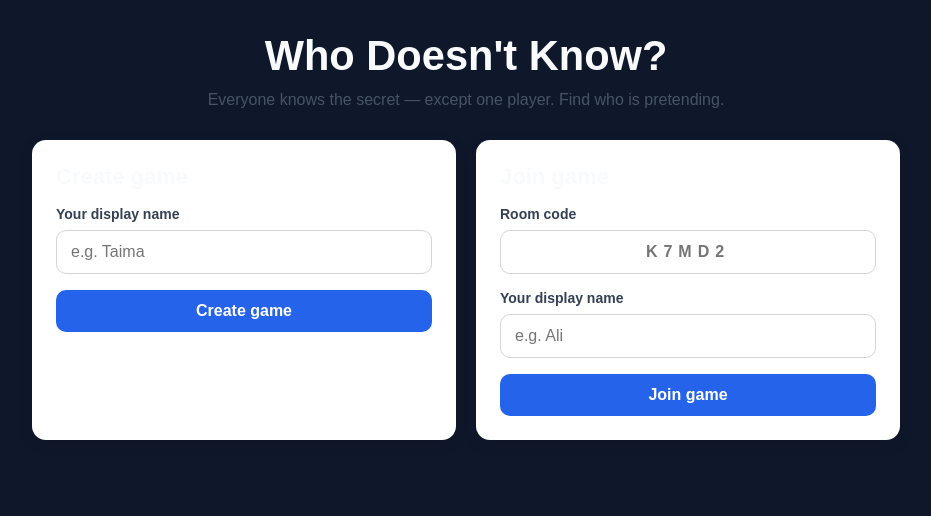
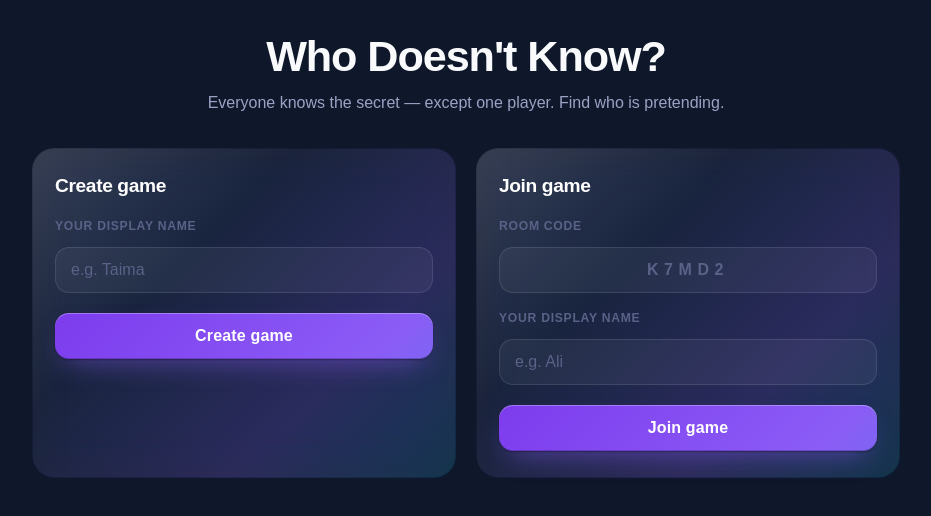
Before and after one commit to Tayma19/who-doesn-t-know, a React (Vite) app in the folder client/: page / in a window 1280 px wide. Shown: the top 516 px of the page, without its empty margins (174-1105 px from the left). Built offline with nearby package versions, Linux system fonts and the light colour scheme.

Commit message:
Tayma (#9)
* refactor: reorganize files and apply styles for Nawar and Alaa files

* refactor: clean up file paths, fix CSS imports, and integrate Yazan's routing & session setup

* style: format layouts and fix CSS across UI screens

---------

Co-authored-by: Tayma18 <taymawatfah.com>

```diff
--- a/client/index.html
+++ b/client/index.html
@@ -3,7 +3,7 @@
   <head>
     <meta charset="UTF-8" />
     <meta name="viewport" content="width=device-width, initial-scale=1.0" />
-    <title>B4F Hub</title>
+    <title>Who doesn't know</title>
   </head>
   <body>
     <div id="root"></div>
--- a/client/src/api/decision.api.ts
+++ b/client/src/api/decision.api.ts
@@ -18,7 +18,7 @@ export async function submitDecision(
     return mock.submitDecision(`${s.roomCode}:${s.playerId}`, choice);
   }
 
-  return request<{ ok: true }>("POST", `/api/games/${s.roomCode}/decisions`, {
+  return request<{ ok: true }>("POST", `/games/${s.roomCode}/decisions`, {
     playerId: s.playerId,
     choice,
   });
--- a/client/src/mocks/decision.mock.ts
+++ b/client/src/mocks/decision.mock.ts
@@ -83,7 +83,12 @@ export const decisionAfterTie = {
     decision: {
       submittedCount: 1,
       totalPlayers: 5,
-      lastOutcome: "2 Continue · 2 Vote",
+        lastOutcome: {
+    round: 2,
+    continueCount: 2,
+    voteCount: 2,
+    result: "continue" as const,
+  },
     },
   },
   me: {
--- a/client/src/pages/GameRoute.tsx
+++ b/client/src/pages/GameRoute.tsx
@@ -5,9 +5,9 @@ import ErrorBanner from "../components/ErrorBanner";
 import LobbyPage from "./LobbyPage";
 import GamePage from "./GamePage";
 import RoundDecisionPage from "./RoundDecisionPage";
-// import VotingPage from "./VotingPage";
 import ResultPage from "./ResultPage";
 import "../style/GameRoute.css";
+import VotingPage from "./VotingPage";
 
 function Notice({
   title,
@@ -80,9 +80,9 @@ export default function GameRoute() {
     case "round_decision":
       screen = <RoundDecisionPage {...props} />;
       break;
-    // case "voting":
-    //   screen = <VotingPage {...props} />;
-    //   break;
+     case "voting":
+       screen = <VotingPage {...props} />;
+       break;
     case "finished":
       screen = <ResultPage {...props} />;
       break;
--- a/client/src/pages/ResultPage.tsx
+++ b/client/src/pages/ResultPage.tsx
@@ -1,5 +1,6 @@
 import type { ScreenProps } from "../types";
-import "../style/GamePage.css";
+import "../style/ResultPage.css";
+
 export default function ResultPage({ state }: ScreenProps) {
   const result = state.result;
 
--- a/client/src/pages/RoundDecisionPage.tsx
+++ b/client/src/pages/RoundDecisionPage.tsx
@@ -1,24 +1,18 @@
 import { useState } from "react";
 import { submitDecision } from "../api/decision.api";
-import type { PublicGameState, PrivateRoleView } from "../types";
+
+
+
+import type { ScreenProps } from "../types";
 import "../style/RoundDecisionPage.css";
 
-interface RoundDecisionPageProps {
-  state: PublicGameState;
-  me: PrivateRoleView;
-  session: {
-    roomCode: string;
-    playerId: string;
-  };
-  refresh: () => void;
-}
 
 export default function RoundDecisionPage({
   state,
   me,
   session,
   refresh,
-}: RoundDecisionPageProps) {
+}: ScreenProps) {
   const [loading, setLoading] = useState(false);
   const [error, setError] = useState<string | null>(null);
 
@@ -53,7 +47,7 @@ export default function RoundDecisionPage({
 
       {state.decision.lastOutcome && (
         <p className="round-decision-outcome">
-          Previous outcome: {state.decision.lastOutcome.result}
+         Last time: {state.decision.lastOutcome.continueCount} Continue · {state.decision.lastOutcome.voteCount} Vote
         </p>
       )}
 
--- a/client/src/pages/VotingPage.tsx
+++ b/client/src/pages/VotingPage.tsx
@@ -1,10 +1,10 @@
-
 import { useState } from "react";
 import { submitVote } from "../api/voting.api";
 import RoleCard from "../components/RoleCard";
 import PlayerPicker from "../components/PlayerPicker";
 import type { ScreenProps } from "../types";
 import "../style/VotingPage.css";
+
 export default function VotingPage({
   state,
   me,
@@ -42,26 +42,23 @@ export default function VotingPage({
   };
 
   return (
-    <main className="mx-auto max-w-md p-6 font-sans">
-      <h1 className="mb-6 text-center text-2xl font-bold">
+    <main className="voting-container">
+      <h1 className="voting-title">
         Vote for a player
       </h1>
 
       <RoleCard me={me} />
 
-      <p className="my-6 text-center text-lg font-medium" aria-live="polite">
+      <p className="voting-status-count" aria-live="polite">
         {state.voting.submittedCount} / {state.voting.totalPlayers} voted
       </p>
 
       {hasVoted ? (
-        <p
-          className="my-6 rounded-lg bg-blue-50 p-4 text-center font-semibold text-blue-700"
-          role="status"
-        >
+        <p className="voted-banner" role="status">
           You voted. Waiting for others…
         </p>
       ) : (
-        <div className="my-6 flex flex-col gap-4">
+        <div className="voting-form-group">
           <PlayerPicker
             players={state.players}
             excludedRef={me.playerRef}
@@ -74,7 +71,7 @@ export default function VotingPage({
             type="button"
             onClick={handleVote}
             disabled={loading || selectedPlayer === null}
-            className="rounded-lg bg-purple-600 px-6 py-3 text-lg font-semibold text-white transition-colors hover:bg-purple-700 disabled:cursor-not-allowed disabled:opacity-50"
+            className="vote-submit-btn"
           >
             {loading ? "Submitting..." : "Vote"}
           </button>
@@ -82,10 +79,7 @@ export default function VotingPage({
       )}
 
       {error && (
-        <p
-          role="alert"
-          className="mt-4 rounded-lg bg-red-50 p-3 text-sm font-medium text-red-600"
-        >
+        <p role="alert" className="voting-error-msg">
           {error}
         </p>
       )}
--- a/client/src/style/DevPage.css
+++ b/client/src/style/DevPage.css
@@ -1,3 +1,5 @@
+
+
 .dev-page {
   max-width: 520px;
   margin: 32px auto;
@@ -5,12 +7,27 @@
   background: #ffffff;
   border-radius: 14px;
   box-shadow: 0 4px 16px rgb(0 0 0 / 8%);
+  font-family: inherit;
+  color: #1f2937;
+}
+
+.dev-page h1 {
+  margin-top: 0;
+  font-size: 24px;
+  font-weight: 700;
+  color: #111827;
+}
+
+.dev-page p {
+  line-height: 1.5;
+  color: #4b5563;
 }
 
 .dev-page label {
   display: block;
   margin: 16px 0 6px;
   font-weight: 600;
+  color: #374151;
 }
 
 .dev-page select {
@@ -19,6 +36,7 @@
   border: 1px solid #d1d5db;
   border-radius: 8px;
   font-size: 16px;
+  background-color: #f9fafb;
 }
 
 .dev-page__actions {
@@ -35,4 +53,17 @@
   color: #ffffff;
   font-weight: 700;
   cursor: pointer;
+  transition: background 0.2s;
 }
+
+.dev-page__actions button:hover {
+  background: #1d4ed8;
+}
+
+.dev-page code {
+  background: #f3f4f6;
+  padding: 2px 6px;
+  border-radius: 4px;
+  font-size: 14px;
+  color: #c026d3;
+}
--- a/client/src/style/HomePage.css
+++ b/client/src/style/HomePage.css
@@ -1,23 +1,31 @@
+
 .home-page {
   max-width: 900px;
   margin: 0 auto;
   padding: 32px 16px 48px;
+  min-height: 100dvh;
 }
 
 .home-page__header {
-  margin-bottom: 28px;
+  margin-bottom: 32px;
   text-align: center;
 }
 
 .home-page__header h1 {
-  margin: 0 0 8px;
-  font-size: clamp(1.8rem, 6vw, 2.6rem);
+  margin: 0 0 10px;
+  font-size: clamp(1.9rem, 6vw, 2.7rem);
+  font-weight: 800;
+  letter-spacing: -.025em;
+
 }
 
 .home-page__header p {
   margin: 0;
-  color: #475467;
-  line-height: 1.5;
+  color: var(--ink-soft, #9aa3c4);
+  font-size: 1rem;
+  line-height: 1.55;
+  max-width: 520px;
+  margin-inline: auto;
 }
 
 .home-page__cards {
@@ -26,69 +34,127 @@
   gap: 20px;
 }
 
+
 .home-card {
-  padding: 24px;
-  background: #ffffff;
-  border-radius: 14px;
-  box-shadow: 0 4px 16px rgb(0 0 0 / 8%);
+  position: relative;
+  padding: 26px 22px;
+  border-radius: var(--radius, 22px);
+  border: 1px solid transparent;
+
+  background:
+    linear-gradient(var(--glass-1, rgba(255,255,255,.04)), var(--glass-1, rgba(255,255,255,.04))) padding-box,
+    linear-gradient(135deg,
+      rgba(255, 255, 255, .14)  0%,
+      rgba(255, 255, 255, .02) 35%,
+      rgba(139, 92, 246, .18)  70%,
+      rgba(6, 182, 212, .14)  100%) border-box;
+
+  backdrop-filter: blur(20px) saturate(150%);
+  -webkit-backdrop-filter: blur(20px) saturate(150%);
+  box-shadow: var(--shadow-card);
+  animation: card-in .55s var(--ease, cubic-bezier(.22,1,.36,1)) both;
 }
+.home-card:nth-child(2) { animation-delay: .08s; }
 
 .home-card h2 {
-  margin: 0 0 16px;
-  font-size: 22px;
+  margin: 0 0 18px;
+  font-size: 1.2rem;
+  font-weight: 700;
+  color: #fff;
+  letter-spacing: -.02em;
 }
 
 .home-card form {
   display: flex;
   flex-direction: column;
-  gap: 8px;
+  gap: 14px;
 }
 
 .home-card label {
-  font-size: 14px;
+  font-size: .76rem;
   font-weight: 600;
-  color: #344054;
+  letter-spacing: .06em;
+  text-transform: uppercase;
+  color: var(--ink-dim, #5a6288);
+  margin-top: 4px;
 }
 
 .home-card input {
   width: 100%;
-  padding: 12px 14px;
-  margin-bottom: 8px;
-  border: 1px solid #d1d5db;
-  border-radius: 10px;
-  font-size: 16px;
+  padding: 13px 15px;
+  background: rgba(255, 255, 255, .05);
+  border: 1.5px solid rgba(255, 255, 255, .10);
+  border-radius: var(--radius-sm, 14px);
+  color: var(--ink, #f2f4ff);
+  font-size: 1rem;
+  font-family: inherit;
+  transition: border-color .2s, box-shadow .2s, background .2s;
 }
-
+.home-card input::placeholder {
+  color: var(--ink-dim, #5a6288);
+  opacity: 1;
+}
+.home-card input:hover {
+  border-color: rgba(255, 255, 255, .18);
+  background: rgba(255, 255, 255, .06);
+}
 .home-card input:focus {
-  outline: 2px solid #93c5fd;
-  border-color: #2563eb;
+  outline: none;
+  border-color: var(--violet, #8b5cf6);
+  background: rgba(255, 255, 255, .07);
+  box-shadow: var(--ring, 0 0 0 3px rgba(139,92,246,.5));
 }
 
 .home-card__code {
-  letter-spacing: 6px;
+  letter-spacing: .35em;
   text-align: center;
-  font-weight: 700;
+  font-weight: 800;
+  font-size: 1.3rem;
   text-transform: uppercase;
+  font-family: "SF Mono", ui-monospace, monospace;
+  padding-block: 15px;
 }
 
 .home-card button {
-  padding: 12px 16px;
-  border: none;
-  border-radius: 10px;
-  background: #2563eb;
-  color: #ffffff;
-  font-size: 16px;
+  margin-top: 6px;
+  padding: 14px 18px;
+  border: 0;
+  border-radius: 14px;
+  color: #fff;
+  font-size: 1rem;
   font-weight: 700;
+  letter-spacing: .01em;
   cursor: pointer;
+  position: relative;
+  overflow: hidden;
+  background: linear-gradient(135deg, #7c3aed 0%, #8b5cf6 45%, #06b6d4 130%);
+  background-size: 200% 200%;
+  background-position: 0% 50%;
+  box-shadow:
+    inset 0 1px 0 rgba(255,255,255,.30),
+    inset 0 -1px 0 rgba(0,0,0,.20),
+    0 1px 2px rgba(0,0,0,.35),
+    0 12px 28px -12px rgba(139,92,246,.65);
+  transition: transform .2s, box-shadow .25s, background-position .6s;
 }
-
+.home-card button:hover:not(:disabled) {
+  transform: translateY(-2px);
+  background-position: 100% 50%;
+  box-shadow:
+    inset 0 1px 0 rgba(255,255,255,.35),
+    inset 0 -1px 0 rgba(0,0,0,.20),
+    0 20px 40px -12px rgba(139,92,246,.8);
+}
+.home-card button:active:not(:disabled) {
+  transform: translateY(0) scale(.985);
+}
 .home-card button:disabled {
-  opacity: 0.6;
+  opacity: .45;
   cursor: not-allowed;
+  filter: grayscale(.4);
+  box-shadow: none;
 }
 
 @media (max-width: 700px) {
-  .home-page__cards {
-    grid-template-columns: 1fr;
-  }
+  .home-page__cards { grid-template-columns: 1fr; }
 }
```
Also changed, not shown: client/src/style/LobbyPage.css (+121 -42 lines), 1 other file (tests, documents, lock files or other folders).
